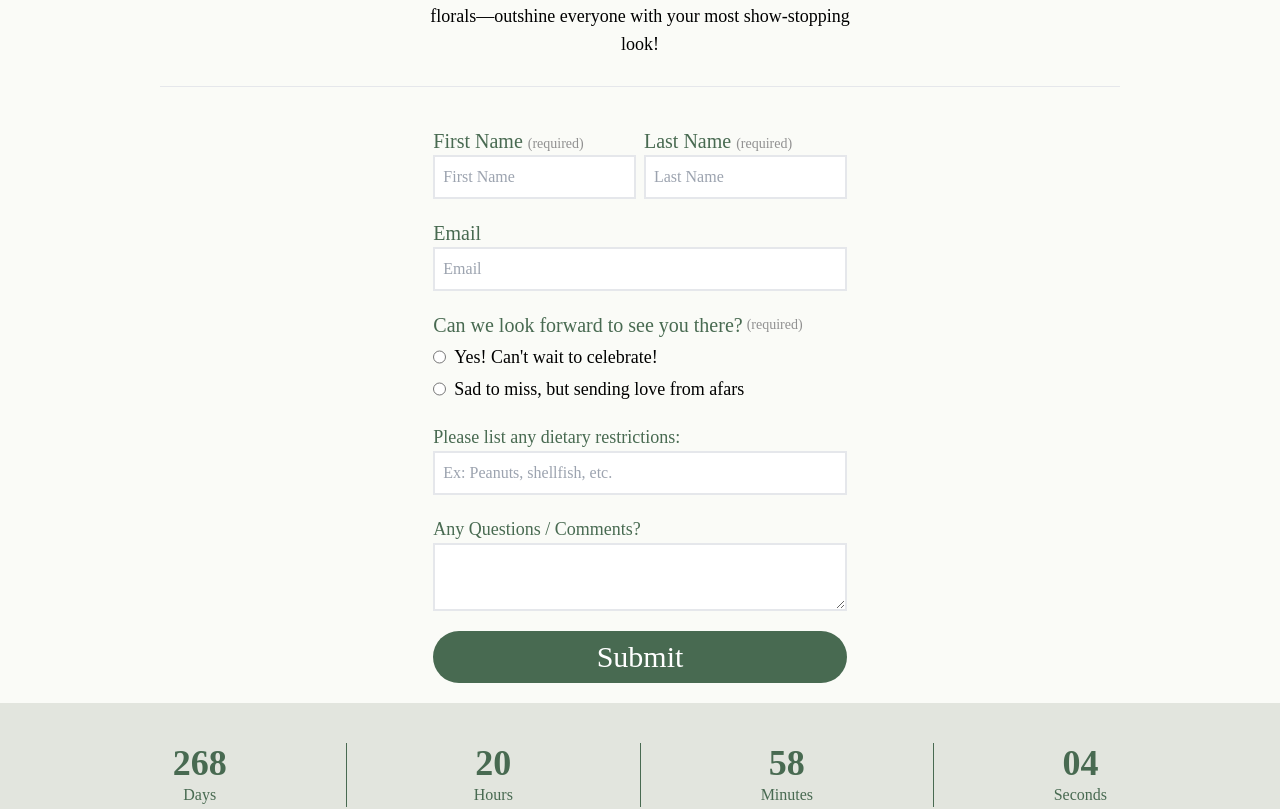
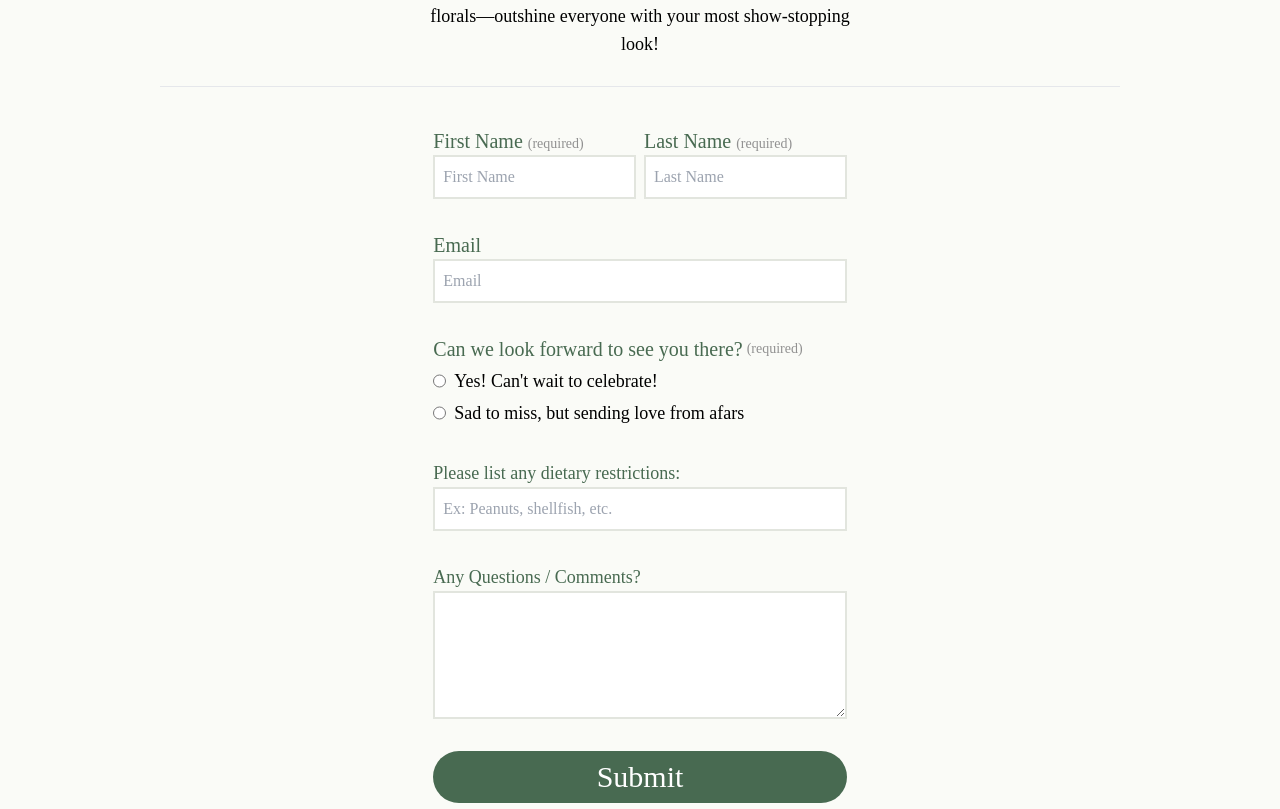
Before and after one commit to matthew-beep/wedding-v2, a Next.js app in the folder wedding-v2/: page /rsvp in a window 1280 px wide. Shown: the part 830-1639 px from the top of the page. Built offline with nearby package versions, Linux system fonts and the light colour scheme; no server answers; the database is empty; a web font is replaced by a local one.

Commit message:
re styling rsvp

```diff
--- a/wedding-v2/src/app/rsvp/form.tsx
+++ b/wedding-v2/src/app/rsvp/form.tsx
@@ -179,14 +179,14 @@ const Form: React.FC<RSVPProps> = ({  }) => {
   }
 
   const thankYou = (
-    <div className='font-canto flex flex-col items-center'>
+    <div className='font-canto flex flex-col items-center bg-[#FAFBF7]'>
       <h4 className='text-2xl font-bold'>Thank You</h4>
       <p>Your response has been submitted.</p>
     </div>
   )
 
   const form = (
-    <form className='flex flex-col gap-5 bg-[#FAFBF7] w-full px-5 lg:items-center lg:justify-center' onSubmit={handleSubmit}>
+    <form className='flex flex-col gap-8 bg-[#FAFBF7] w-full px-5 lg:items-center lg:justify-center' onSubmit={handleSubmit}>
       <div className='flex gap-2 lg:w-4/12 items-center justify-center'>
         <div className='flex flex-col w-full'>
           <label htmlFor="firstName" className='text-xl text-[#486A51]'>First Name <span className='text-sm text-[#919191]'>(required)</span></label>
@@ -196,7 +196,7 @@ const Form: React.FC<RSVPProps> = ({  }) => {
             placeholder ="First Name"
             value={firstName}
             onChange={handleFirst}
-            className='border-2 rounded-none w-full p-2 focus:outline-none focus:border-[#333333] bg-white'/>
+            className='border-2 border-[#E2E5DE] rounded-none w-full p-2 focus:outline-none focus:border-[#486A51] bg-white'/>
         </div>
         <div className='flex flex-col w-full'>
           <label htmlFor="lastName" className='text-xl text-[#486A51]'>Last Name <span className='text-sm text-[#919191]'>(required)</span></label>
@@ -206,7 +206,7 @@ const Form: React.FC<RSVPProps> = ({  }) => {
             placeholder ="Last Name"
             value={lastName}
             onChange={handleLast}
-            className='border-2 rounded-none w-full p-2 focus:outline-none focus:border-[#333333] bg-white'/>
+            className='border-2 border-[#E2E5DE] rounded-none w-full p-2 focus:outline-none focus:border-[#486A51] bg-white'/>
         </div>
       </div>
       <div className='lg:w-4/12'>
@@ -218,7 +218,7 @@ const Form: React.FC<RSVPProps> = ({  }) => {
             placeholder ="Email"
             value={email}
             onChange={handleEmail}
-            className='border-2 rounded-none w-full p-2 focus:outline-none focus:border-[#333333] bg-white'/>
+            className='border-2 border-[#E2E5DE] rounded-none w-full p-2 focus:outline-none focus:border-[#486A51] bg-white'/>
         </div>
       </div>
       <div className='flex flex-col gap-1 lg:w-4/12'>
@@ -256,7 +256,7 @@ const Form: React.FC<RSVPProps> = ({  }) => {
             placeholder ="Ex: Peanuts, shellfish, etc."
             value={diet}
             onChange={handleDiet}
-            className='border-2 rounded-none w-full p-2 focus:outline-none focus:border-[#333333] bg-white'/>
+            className='border-2 border-[#E2E5DE] rounded-none w-full p-2 focus:outline-none focus:border-[#486A51] bg-white'/>
         </div>
       </div>
       <div className='lg:w-4/12'>
@@ -266,7 +266,7 @@ const Form: React.FC<RSVPProps> = ({  }) => {
             id="text"
             value={text}
             onChange={handleText}
-            className='border-2 rounded-none w-full p-2 focus:outline-none focus:border-[#333333] bg-white'/>
+            className='border-2 border-[#E2E5DE] rounded-none w-full p-2 min-h-32 focus:outline-none focus:border-[#486A51] bg-white'/>
         </div>
       </div>
       <button type="submit" className="bg-[#486A51] lg:w-4/12 py-2 w-full text-white font-canto text-3xl rounded-full">Submit</button>
```
